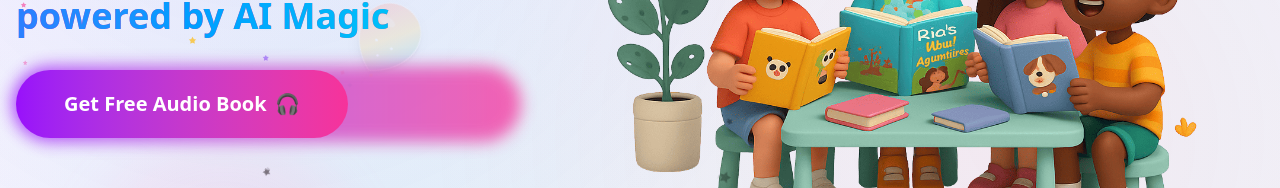
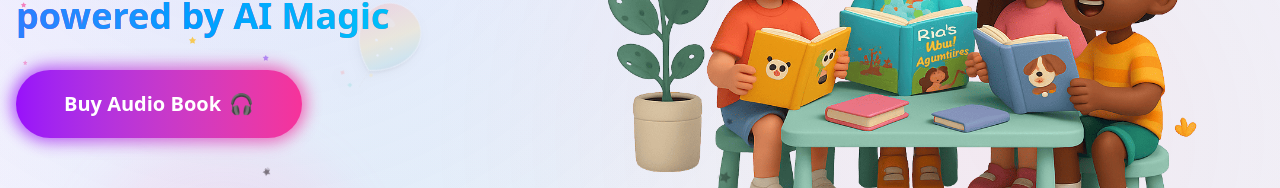
Before and after one commit to yablokolabs/aiponatime, a Next.js app in the folder package/: page / in a window 1280 px wide. Shown: the part 468-656 px from the top of the page. Built offline with nearby package versions, Linux system fonts and the light colour scheme; no server answers.

Commit message:
update audio book purchase

```diff
--- a/package/src/components/Home/Hero/index.tsx
+++ b/package/src/components/Home/Hero/index.tsx
@@ -68,21 +68,21 @@ const Hero = () => {
                 <Sparkles />
               </div>
             </motion.div>
-            <motion.div
+            <motion.a
+              href="https://mapmaster7.gumroad.com/l/ihvhsj"
+              target="_blank"
+              rel="noopener noreferrer"
               initial={{ opacity: 0, y: 20 }}
               animate={{ opacity: 1, y: 0 }}
               transition={{ duration: 0.5, delay: 0.2 }}
-              className="relative group"
+              className="relative group inline-block w-full sm:w-auto"
             >
               <div className="absolute -inset-1 bg-gradient-to-r from-purple-600 to-pink-500 rounded-full blur opacity-75 group-hover:opacity-100 transition duration-200 group-hover:duration-200"></div>
-              <button
-                onClick={() => setIsModalOpen(true)}
-                className="relative bg-gradient-to-r from-purple-600 to-pink-500 text-white text-base sm:text-lg md:text-xl font-semibold py-3 px-8 sm:py-4 sm:px-10 md:py-5 md:px-12 rounded-full hover:shadow-lg hover:scale-105 transform transition-all duration-200 w-full sm:w-auto inline-block text-center"
-              >
-                Get Free Audio Book
+              <div className="relative bg-gradient-to-r from-purple-600 to-pink-500 text-white text-base sm:text-lg md:text-xl font-semibold py-3 px-8 sm:py-4 sm:px-10 md:py-5 md:px-12 rounded-full hover:shadow-lg hover:scale-105 transform transition-all duration-200 w-full text-center">
+                Buy Audio Book
                 <span className="ml-1 sm:ml-2">🎧</span>
-              </button>
-            </motion.div>
+              </div>
+            </motion.a>
           </div>
           <div className="md:col-span-5 lg:col-span-7 order-1 md:order-2 flex items-center">
             <div className="w-4/5 md:w-full lg:w-[85%] max-w-2xl mx-auto">
```
